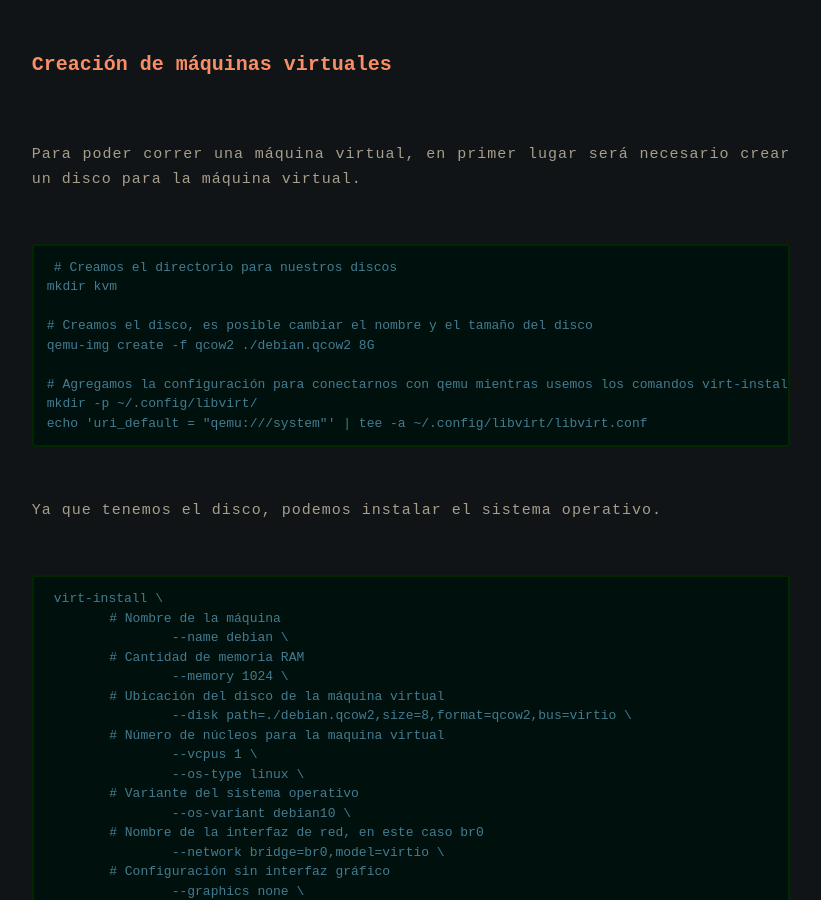
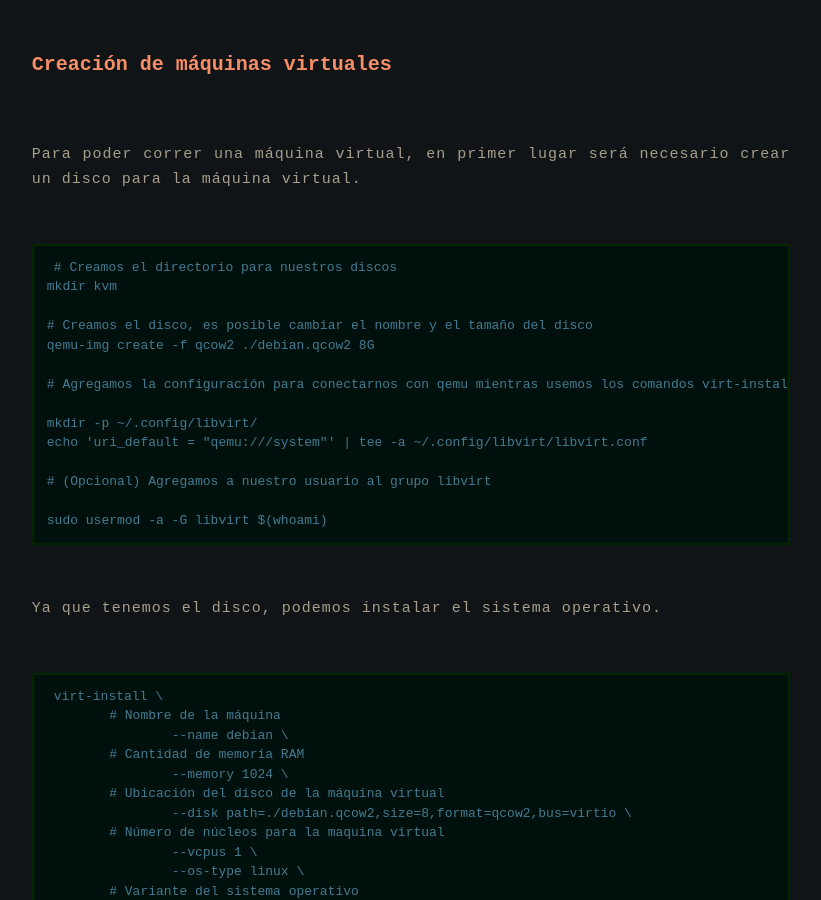
Before and after one commit to ksobrenat32/blog, a Jekyll site: the page built from all_collections/_posts/2021-08-17-kvm-server.md, in a window 1280 px wide and 900 px high, scrolled down 3921 px. Shown: the whole window, without its empty margins (229-1050 px from the left). Built offline with Jekyll 4.4.1, drawn with Linux system fonts in a browser that asks for light colours.

Commit message:
agregar grupo libvirt

```diff
--- a/all_collections/_posts/2021-08-17-kvm-server.md
+++ b/all_collections/_posts/2021-08-17-kvm-server.md
@@ -111,8 +111,13 @@ Para poder correr una máquina virtual, en primer lugar será necesario crear un
 	qemu-img create -f qcow2 ./debian.qcow2 8G
 
 	# Agregamos la configuración para conectarnos con qemu mientras usemos los comandos virt-install y virsh
+
 	mkdir -p ~/.config/libvirt/
 	echo 'uri_default = "qemu:///system"' | tee -a ~/.config/libvirt/libvirt.conf
+
+	# (Opcional) Agregamos a nuestro usuario al grupo libvirt
+
+	sudo usermod -a -G libvirt $(whoami)
 
 Ya que tenemos el disco, podemos instalar el sistema operativo.
 
```
